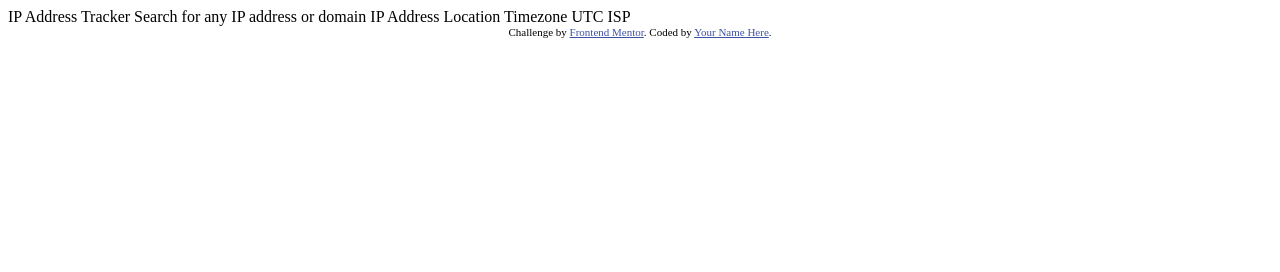
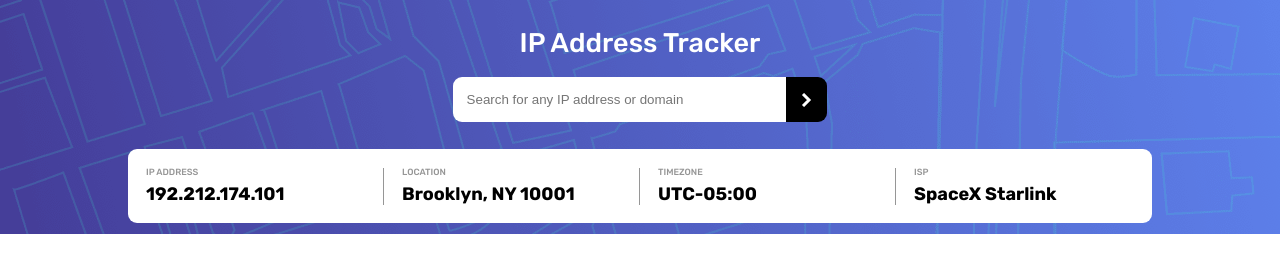
Before and after one commit to travdog95/fm-ip-address-tracker, a plain HTML site: page index.html in a window 1280 px wide. Drawn offline with Linux system fonts and the light colour scheme.

Commit message:
html and css almost done

```diff
--- a/index.html
+++ b/index.html
@@ -1,34 +1,46 @@
 <!DOCTYPE html>
 <html lang="en">
   <head>
-  <meta charset="UTF-8">
-  <meta name="viewport" content="width=device-width, initial-scale=1.0"> <!-- displays site properly based on user's device -->
+    <meta charset="UTF-8" />
+    <meta name="viewport" content="width=device-width, initial-scale=1.0" />
+    <!-- displays site properly based on user's device -->
 
-  <link rel="icon" type="image/png" sizes="32x32" href="./images/favicon-32x32.png">
+    <link rel="icon" type="image/png" sizes="32x32" href="./images/favicon-32x32.png" />
 
     <title>Frontend Mentor | IP Address Tracker</title>
-
-  <!-- Feel free to remove these styles or customise in your own stylesheet 👍 -->
+    <link rel="stylesheet" href="styles.css" />
     <style>
-    .attribution { font-size: 11px; text-align: center; }
-    .attribution a { color: hsl(228, 45%, 44%); }
+      @import url("https://fonts.googleapis.com/css2?family=Rubik:wght@400;500;700&display=swap");
     </style>
   </head>
   <body>
-
-  IP Address Tracker
-
-  Search for any IP address or domain
-
-  IP Address
-  Location
-  Timezone
-    UTC <!-- add offset value dynamically using the API -->
-  ISP
-
-  <div class="attribution">
-    Challenge by <a href="https://www.frontendmentor.io?ref=challenge" target="_blank">Frontend Mentor</a>.
-    Coded by <a href="#">Your Name Here</a>.
+    <div class="header">
+      <div class="title">IP Address Tracker</div>
+      <div class="search-container">
+        <input id="Search" class="search-input" placeholder="Search for any IP address or domain" />
+        <div class="icon-container">
+          <img src="./images/icon-arrow.svg" class="icon-arrow" />
         </div>
+      </div>
+      <div class="details-container">
+        <div class="detail-container">
+          <div class="detail-label">IP Address</div>
+          <div class="detail" data-ipAddress>192.212.174.101</div>
+        </div>
+        <div class="detail-container">
+          <div class="detail-label">Location</div>
+          <div class="detail" data-location>Brooklyn, NY 10001</div>
+        </div>
+        <div class="detail-container">
+          <div class="detail-label">Timezone</div>
+          <div class="detail" data-timezone>UTC-05:00</div>
+        </div>
+        <div class="detail-container">
+          <div class="detail-label">ISP</div>
+          <div class="detail" data-isp>SpaceX Starlink</div>
+        </div>
+      </div>
+    </div>
+    <div class="map" data-map></div>
   </body>
 </html>
--- /dev/null
+++ b/styles.css
@@ -0,0 +1,123 @@
+:root {
+
+  --desktop-width: 1366px;
+  --mobile-width: 375px;
+  --border-radius: 0.5rem;
+  --very-dark-gray: hsl(0, 0%, 17%);
+  --dark-gray: hsl(0, 0%, 59%);
+  --details-container-height: 8rem;
+  font-family: "Rubik", sans-serif;
+  font-size: 18px;
+}
+
+*,
+*::before,
+*::after {
+  box-sizing: border-box;
+  margin: 0;
+  padding: 0;
+}
+
+body {
+}
+
+.hidden {
+  display: none !important;
+}
+
+.header {
+  background-image: url("./images/pattern-bg.png");
+  position: relative;
+
+}
+
+.header {
+  display: flex;
+  flex-direction: column;
+  align-items: center;
+  height: 13rem;
+}
+
+.title {
+  color: white;
+  font-size: 1.5rem;
+  font-weight: 500;
+  margin-top: 1.5rem;
+}
+
+.search-container {
+  display: flex;
+  flex-direction: row;
+  justify-content: center;
+  align-items: center;
+  margin-top: 1rem;
+}
+
+.search-container:hover, .search-input:hover {
+  cursor: pointer;
+}
+
+.search-input {
+  width: 25em;
+  outline:none;
+  border: none;
+  padding-left: 0.75rem;
+  border-bottom-left-radius: var(--border-radius);
+  border-top-left-radius: var(--border-radius);
+}
+
+.search-input, .icon-container {
+  height:2.5rem;
+}
+
+.icon-container {
+  display: grid;
+  place-items: center;
+  width: 2.25rem;
+  background-color: black;
+  border-bottom-right-radius: var(--border-radius);
+  border-top-right-radius: var(--border-radius);
+}
+
+.details-container {
+  display: flex;
+  flex-direction: row;
+  /* align-items: center; */
+  margin-top: 1.5rem;
+  width: 80vw;
+  border-radius: var(--border-radius);
+  background-color: white;
+  /* height: var(--details-container-height); */
+}
+
+.detail-container {
+  width: 25%;
+  padding: 1rem;
+  position: relative;
+}
+
+.detail-container:not(:last-child)::after {
+  content: "";
+  position: absolute;
+  top: 25%;
+  right: 0;
+  width: 1px;
+  height: 50%;
+  background-color: var(--dark-gray);
+}
+
+.detail-label {
+  color: var(--dark-gray);
+  text-transform: uppercase;
+  font-size: .5rem;
+  font-weight: 500;
+  padding-bottom: .35rem;
+}
+
+.detail {
+  font-weight: 700;
+}
+.map {
+
+  /* margin-top: calc(var(--details-container-height) / 2 * -1); */
+}
```
Also changed, not shown: script.js (added), 3 other files. Lines whose indentation alone changed are shown as unchanged.
